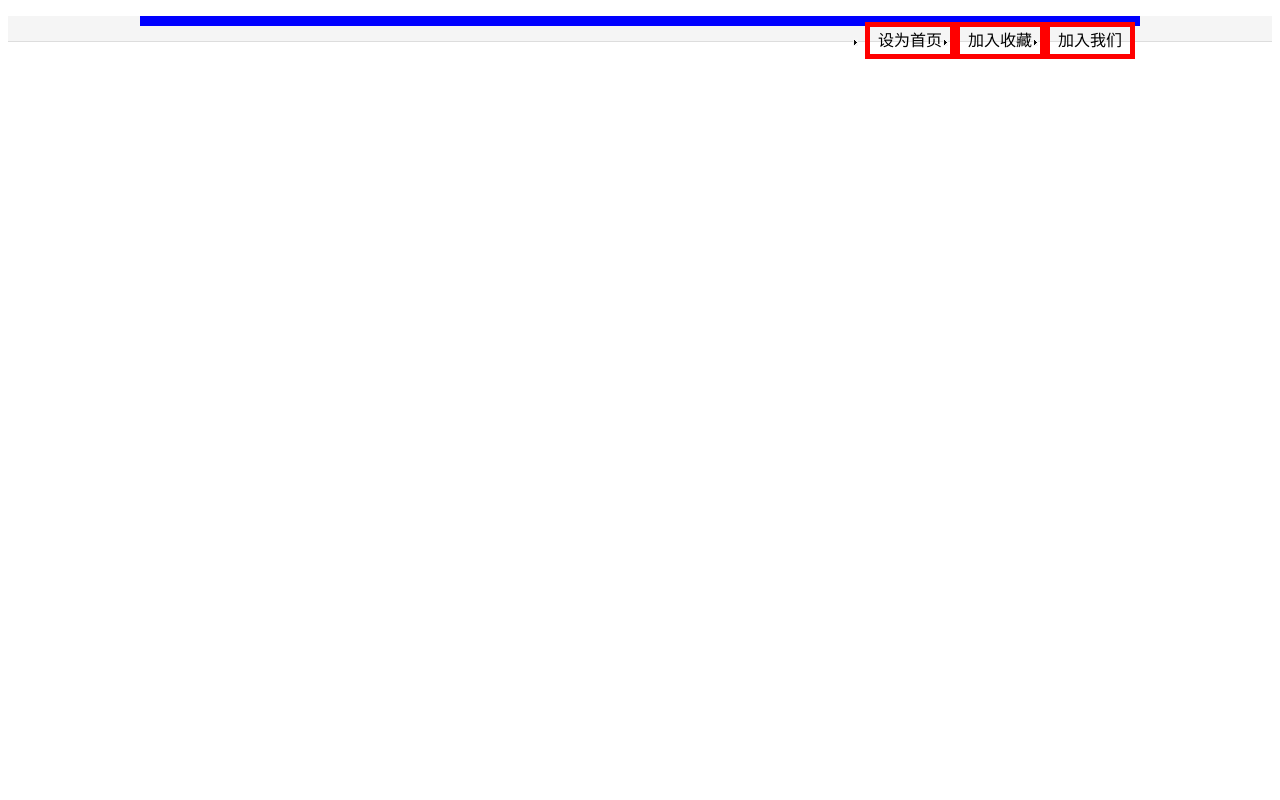
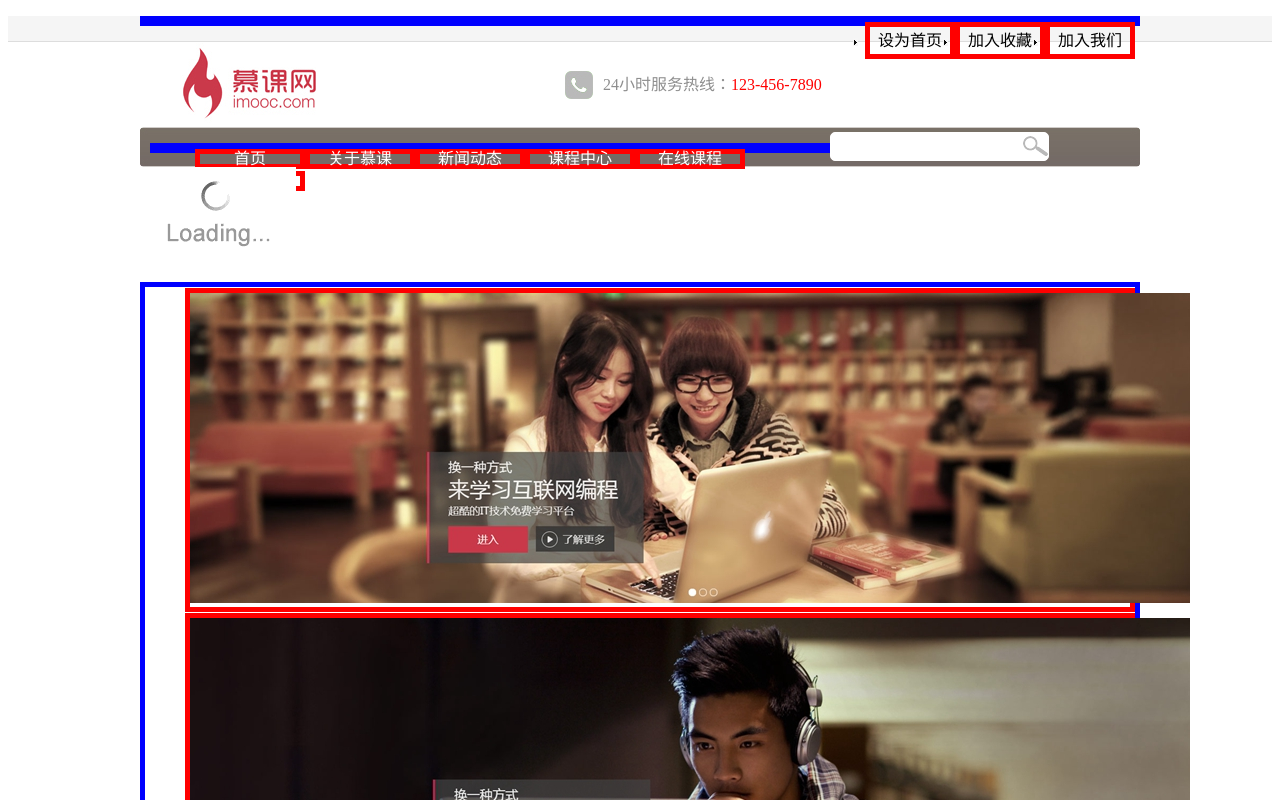
Before and after one commit to coollyboy/hello-myfirst-vueproject, a Vue app: page / in a window 1280 px wide. Shown: the top 800 px of the page. Built offline with nearby package versions, Linux system fonts and the light colour scheme.

Commit message:
菜单栏

```diff
--- a/index.html
+++ b/index.html
@@ -5,7 +5,6 @@
     <title>hello-myfirst-vueproject</title>
   </head>
   <body>
-    <!-- <div id="app"></div> -->
     <div id="muco"></div>
     <!-- built files will be auto injected -->
   </body>
--- a/src/muco.vue
+++ b/src/muco.vue
@@ -8,6 +8,42 @@
                 </ul>
           </div>
       </div><!--top结束-->
+      <div class="wrap">
+             <div class="logo">
+              	<div class="logo_left">
+              		<img src="./assets/logo.jpg" alt="慕课网"/>
+              	</div>
+              	<div class="logo_right">
+              		<img src="./assets/tel.jpg" alt="服务热线" /><div class="logo_right_tel" v-html="tel"></div>
+              	</div>
+            </div> <!--logo结束-->
+	        <div class="nav">
+	            <div class="nav_left"></div>
+	            <div class="nav_mid">
+	                  <div class="nav_mid_left">
+	                        <ul>
+	                          <li v-for="list in listhtml "><a> {{list.url}} </a></li>
+	                        </ul>
+	                  </div>
+	                  <div class="nav_mid_right">
+	                    <form action="" method="post">
+	                      <input type="text" class="search_text" v-model ="inputtext"/>
+	                    </form>
+	                  </div>
+	             </div>
+	            <div class="nav_right"></div>
+	       </div><!-- <!--nav结束 -->
+	        <div class="ad" id="picBox">
+		          <div class="loading"><img src="./assets/loading.gif" alt="图片加载中..."/></div>
+		           <div class="pic">
+		              <ul>
+		                 <li><img src="./assets/ad2.jpg"/></li>
+		                 <li><img src="./assets/ad3.jpg"/></li>
+		                 <li><img src="./assets/ad4.jpg"/></li>
+		              </ul>
+		          </div>
+            </div>
+      </div>
 	</div>
 </template>
 <script>
@@ -15,7 +51,6 @@
 		name: 'muco',
 		data () {
 			return{
-				// msg:'this is my first vue component',
 				itemtops:[
                          {addour:'加入我们',
                           istype:'0',
@@ -27,8 +62,33 @@
 				           istype:'2',
 				           },
                       ],
+                tel:'24小时服务热线：<span class="tel">123-456-7890 <span>',
+                listhtml:[
+                    {
+                    	url:'首页',
+                    },
+                     {
+                    	url:'关于慕课',
+                    },
+                     {
+                    	url:'新闻动态',
+                    },
+                     {
+                    	url:'课程中心',
+                    },
+                     {
+                    	url:'在线课程',
+                    },
+                     {
+                    	url:'人才招聘',
+                    },
+                ],
+                inputtext:"",
 			}
-		}
+		},
+	methods: {
+
+	 },
 	}
 
 </script>
@@ -67,4 +127,117 @@ h1{
 	color: #900;
 	text-decoration: none;
 }
+.wrap
+{
+	width: 1000px;
+	margin: 0 auto;
+}
+.logo
+{
+	height: 84px;
+	background-color: #fff;
+}
+.logo_left
+{
+	width: 200px;
+	float: left;
+}
+.logo_right
+{
+	width: 300px;
+	float: right;
+	margin-top: 28px;
+	color:#8E8E8E;
+
+}
+.logo_right img
+{
+	vertical-align: middle;
+	margin-right: 10px;
+	float: left;
+}
+.logo_right_tel{
+	float:left;
+}
+.tel{
+	font-family: "微软雅黑";
+	font-size: 16px;
+	color: red;
+}
+.nav
+{
+	height: 40px;
+}
+.nav_left
+{
+	width: 10px;
+	background-image: url(./assets/nav_left.jpg);
+	background-repeat: no-repeat;
+
+}
+.nav_mid
+{
+	width: 980px;
+	background-image: url(./assets/nav_bg.jpg);
+	background-repeat: repeat-x;
+
+}
+.nav_right
+{
+	width: 10px;
+	background: url(./assets/nav_right.jpg)no-repeat;
+
+}
+.nav_left,.nav_mid,.nav_right
+{
+	float: left;
+	height: 40px;
+}
+.nav_mid_left,.nav_mid_right
+{
+	float: left;
+}
+.nav_mid_left
+{
+	width: 680px;
+}
+.nav_mid_right
+{
+	width: 300px;
+}
+.nav_mid_left li
+{
+    list-style-type: none;
+	float: left;
+	width: 100px;
+	line-height: 10px;
+	text-align: center;
+	color: white;
+}
+.nav_mid_left a:link,.nav_mid_left a:visited
+{
+	text-decoration: none;
+	color: #fff;
+	font-size: 16px;
+	font-family: "微软雅黑";
+}
+.nav_mid_left a:hover,.nav_mid_left a:active
+{
+	text-decoration: none;
+	color: #ff0;
+	font-size: 16px;
+	font-family: "微软雅黑";
+}
+.search_text{
+	width: 190px;
+	height: 25px;
+	margin-top: 5px;
+	background-image: url(./assets/search.jpg);
+	background-repeat: no-repeat;
+	background-position: right center;
+	background-color: #fff;
+	padding-right: 25px;
+	border: 1px solid #fff;
+	border-radius: 5px;
+}
 </style>
```
